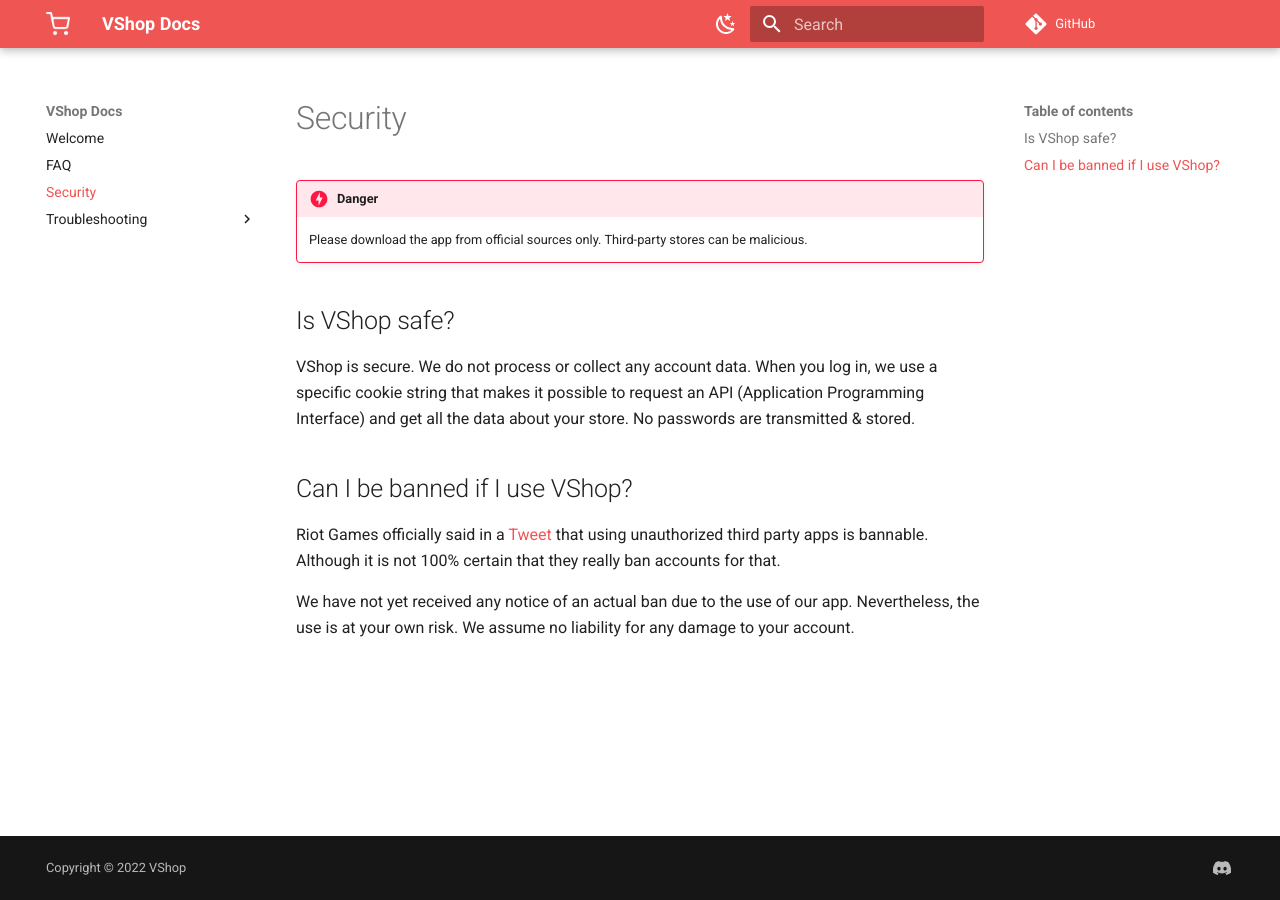
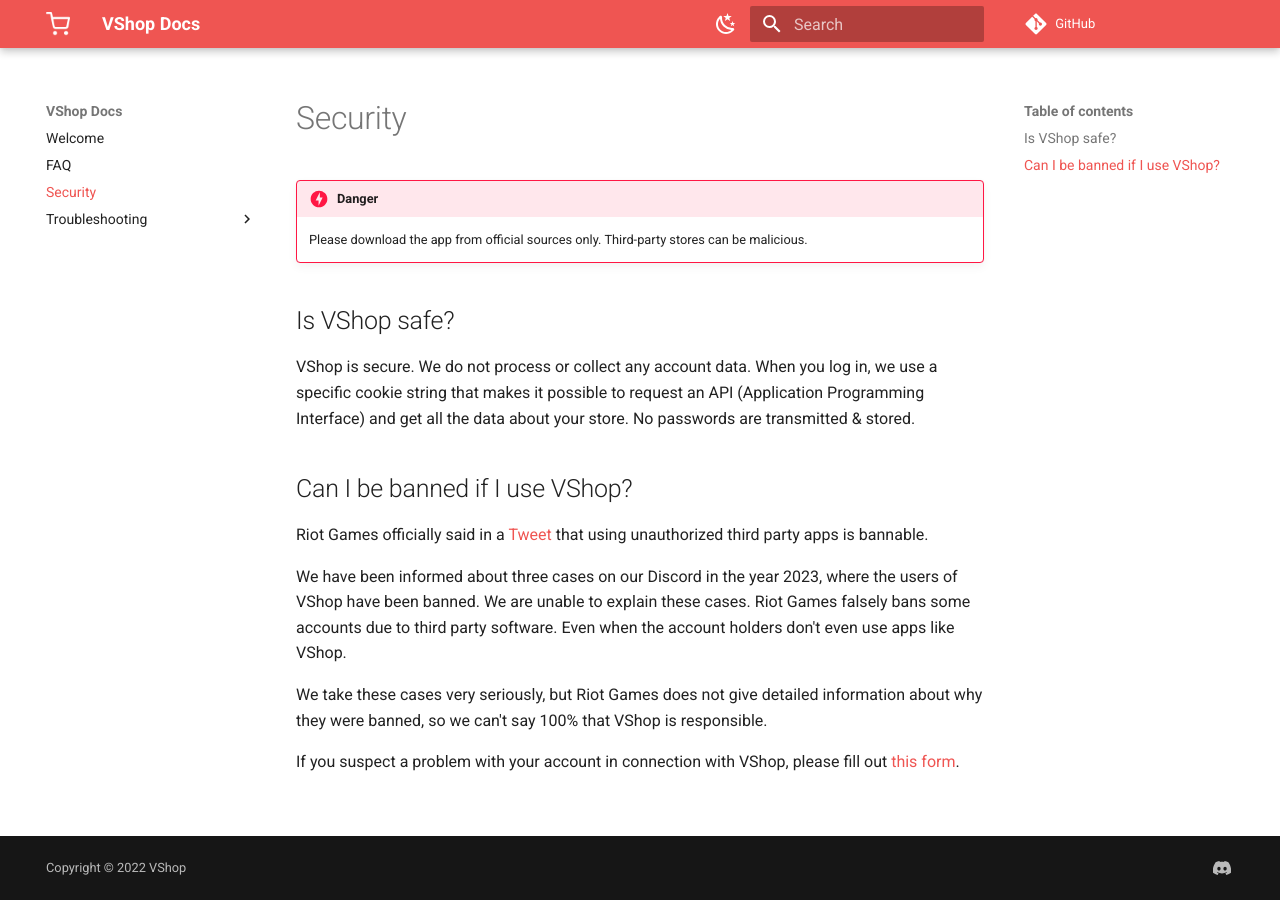
Before and after one commit to VShopApp/docs, an MkDocs documentation site: the page built from docs/security.md, in a window 1280 px wide. Built offline with MkDocs 1.6.1 and Material for MkDocs 9.7.7, drawn with Linux system fonts in a browser that asks for light colours; comment, search, counter and statistics services are not loaded.

Commit message:
added report form + info

```diff
--- a/docs/security.md
+++ b/docs/security.md
@@ -6,6 +6,11 @@
 VShop is secure. We do not process or collect any account data. When you log in, we use a specific cookie string that makes it possible to request an API (Application Programming Interface) and get all the data about your store. No passwords are transmitted & stored.
 
 ## Can I be banned if I use VShop?
-Riot Games officially said in a [Tweet](https://twitter.com/playvalorant/status/1539728676815642624) that using unauthorized third party apps is bannable. Although it is not 100% certain that they really ban accounts for that.
 
-We have not yet received any notice of an actual ban due to the use of our app. Nevertheless, the use is at your own risk. We assume no liability for any damage to your account.
+Riot Games officially said in a [Tweet](https://twitter.com/playvalorant/status/1539728676815642624) that using unauthorized third party apps is bannable.
+
+We have been informed about three cases on our Discord in the year 2023, where the users of VShop have been banned. We are unable to explain these cases. Riot Games falsely bans some accounts due to third party software. Even when the account holders don't even use apps like VShop.
+
+We take these cases very seriously, but Riot Games does not give detailed information about why they were banned, so we can't say 100% that VShop is responsible.
+
+If you suspect a problem with your account in connection with VShop, please fill out [this form](https://tally.so/r/3yMVRp).
```
